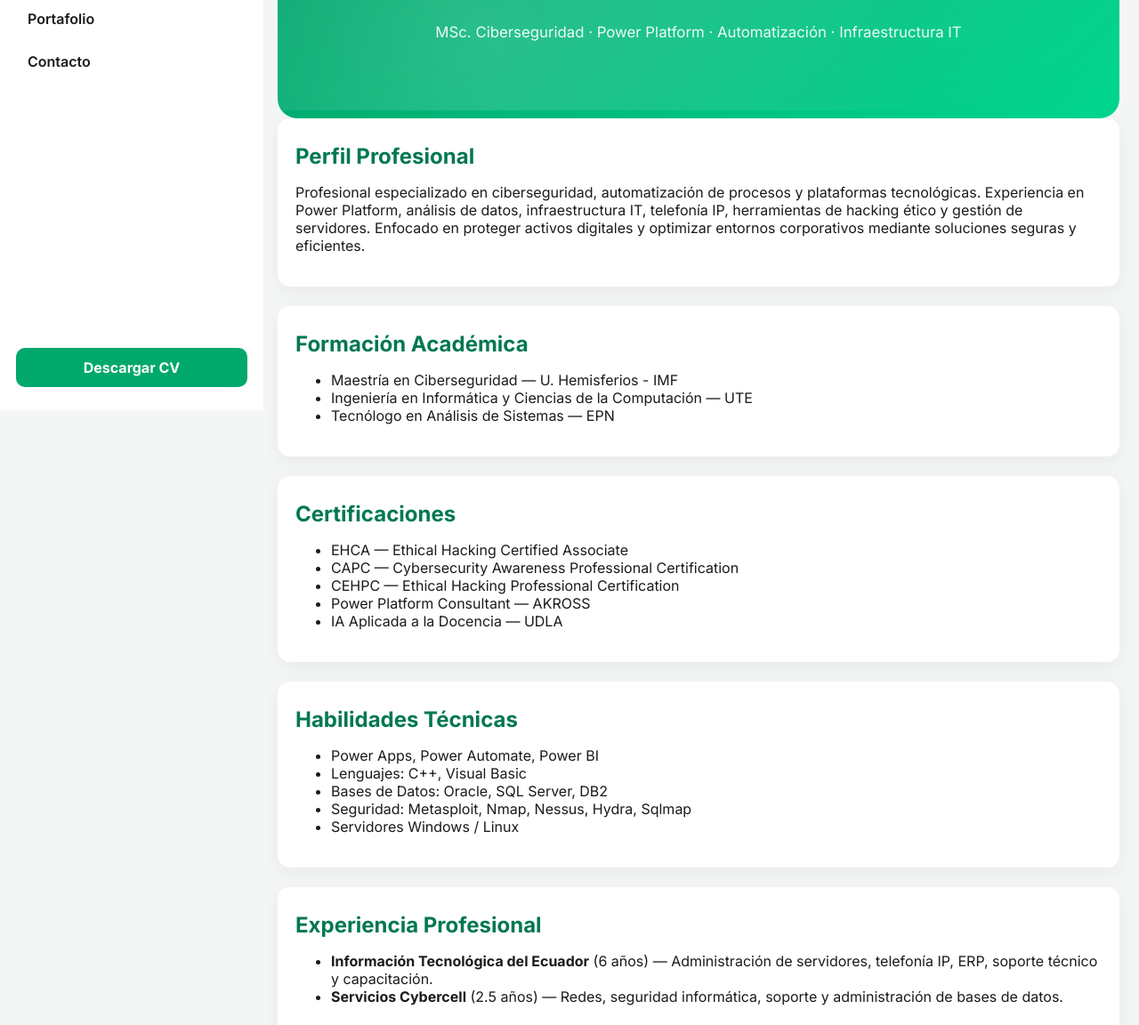
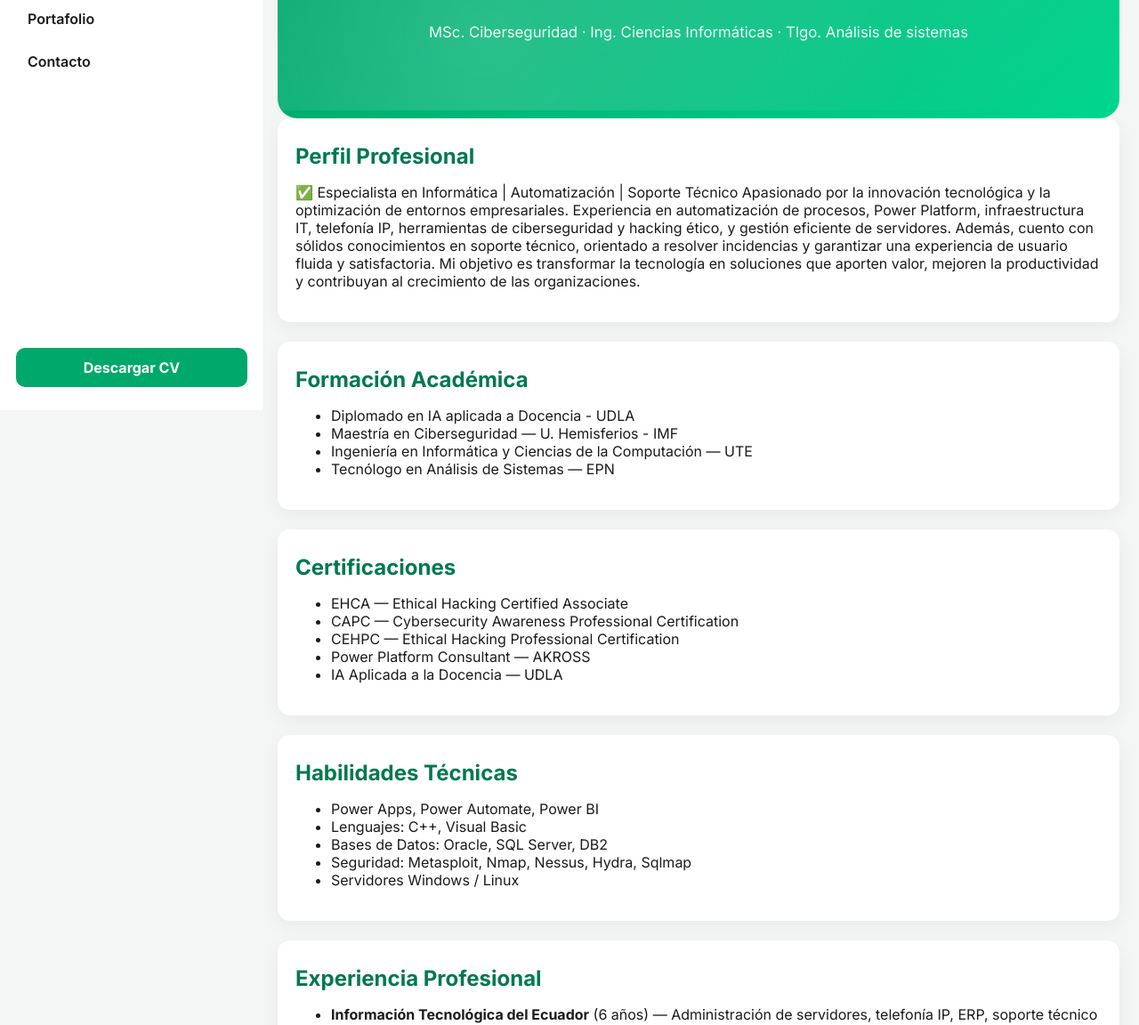
Before and after one commit to edison-tobar/edisontobar.github.io, a plain HTML site: page index.html in a window 1280 px wide. Shown: the part 339-1491 px from the top of the page at 89% size. Drawn offline with Linux system fonts and the light colour scheme.

Commit message:
Add files via upload

```diff
--- a/index.html
+++ b/index.html
@@ -318,16 +318,18 @@ body.dark .dark-btn{
   </div>
 
   <h1 class="hero-title">Edison Javier Tobar Roblero</h1>
-  <p class="hero-sub">MSc. Ciberseguridad · Power Platform · Automatización · Infraestructura IT</p>
+  <p class="hero-sub">MSc. Ciberseguridad · Ing. Ciencias Informáticas · Tlgo. Análisis de sistemas</p>
 </section>
 
 <!-- PERFIL -->
 <section id="perfil" class="card">
   <h2>Perfil Profesional</h2>
   <p>
-    Profesional especializado en ciberseguridad, automatización de procesos y plataformas tecnológicas.
-    Experiencia en Power Platform, análisis de datos, infraestructura IT, telefonía IP, herramientas de hacking ético
-    y gestión de servidores. Enfocado en proteger activos digitales y optimizar entornos corporativos mediante soluciones seguras y eficientes.
+    ✅ Especialista en Informática | Automatización | Soporte Técnico
+Apasionado por la innovación tecnológica y la optimización de entornos empresariales. Experiencia en automatización de procesos, Power Platform,
+infraestructura IT, telefonía IP, herramientas de ciberseguridad y hacking ético, y gestión eficiente de servidores.
+Además, cuento con sólidos conocimientos en soporte técnico, orientado a resolver incidencias y garantizar una experiencia de usuario fluida y
+satisfactoria. Mi objetivo es transformar la tecnología en soluciones que aporten valor, mejoren la productividad y contribuyan al crecimiento de las organizaciones.
   </p>
 </section>
 
@@ -335,6 +337,7 @@ body.dark .dark-btn{
 <section class="card" id="formacion">
   <h2>Formación Académica</h2>
   <ul>
+    <li>Diplomado en IA aplicada a Docencia - UDLA</li>
     <li>Maestría en Ciberseguridad — U. Hemisferios - IMF</li>
     <li>Ingeniería en Informática y Ciencias de la Computación — UTE</li>
     <li>Tecnólogo en Análisis de Sistemas — EPN</li>
@@ -367,7 +370,8 @@ body.dark .dark-btn{
   <h2>Experiencia Profesional</h2>
   <ul>
     <li><strong>Información Tecnológica del Ecuador</strong> (6 años) — Administración de servidores, telefonía IP, ERP, soporte técnico y capacitación.</li>
-    <li><strong>Servicios Cybercell</strong> (2.5 años) — Redes, seguridad informática, soporte y administración de bases de datos.</li>
+    <li><strong>Servicios Cybercell</strong> (2.5 años) — Redes, soporte técnico y administración de bases de datos.</li>
+    <li><strong>Garcos - Prophar</strong> (5 años "Actualidad" ) — Redes, soporte técnico, automatización, capacitación a usuarios, backup infraestructura, emabajador de marca.</li>
   </ul>
 </section>
 
```
